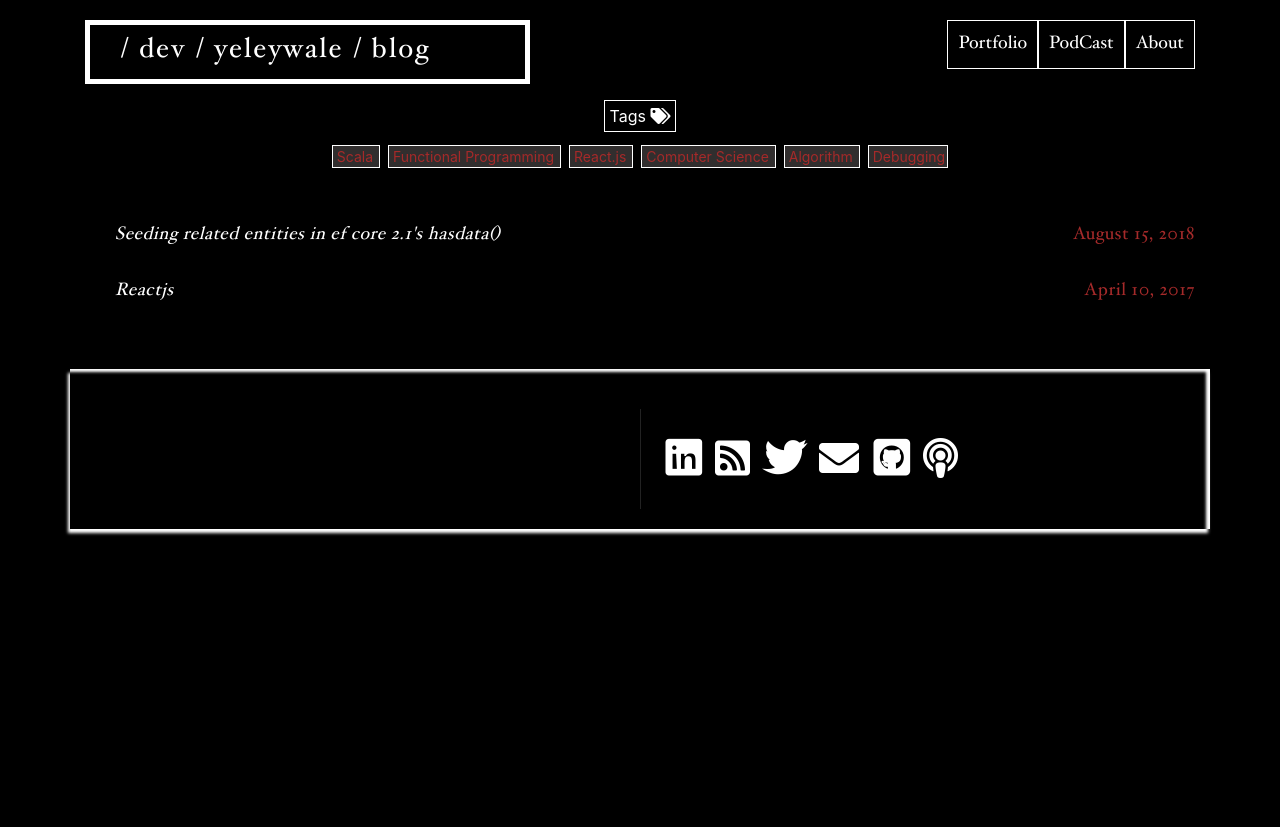
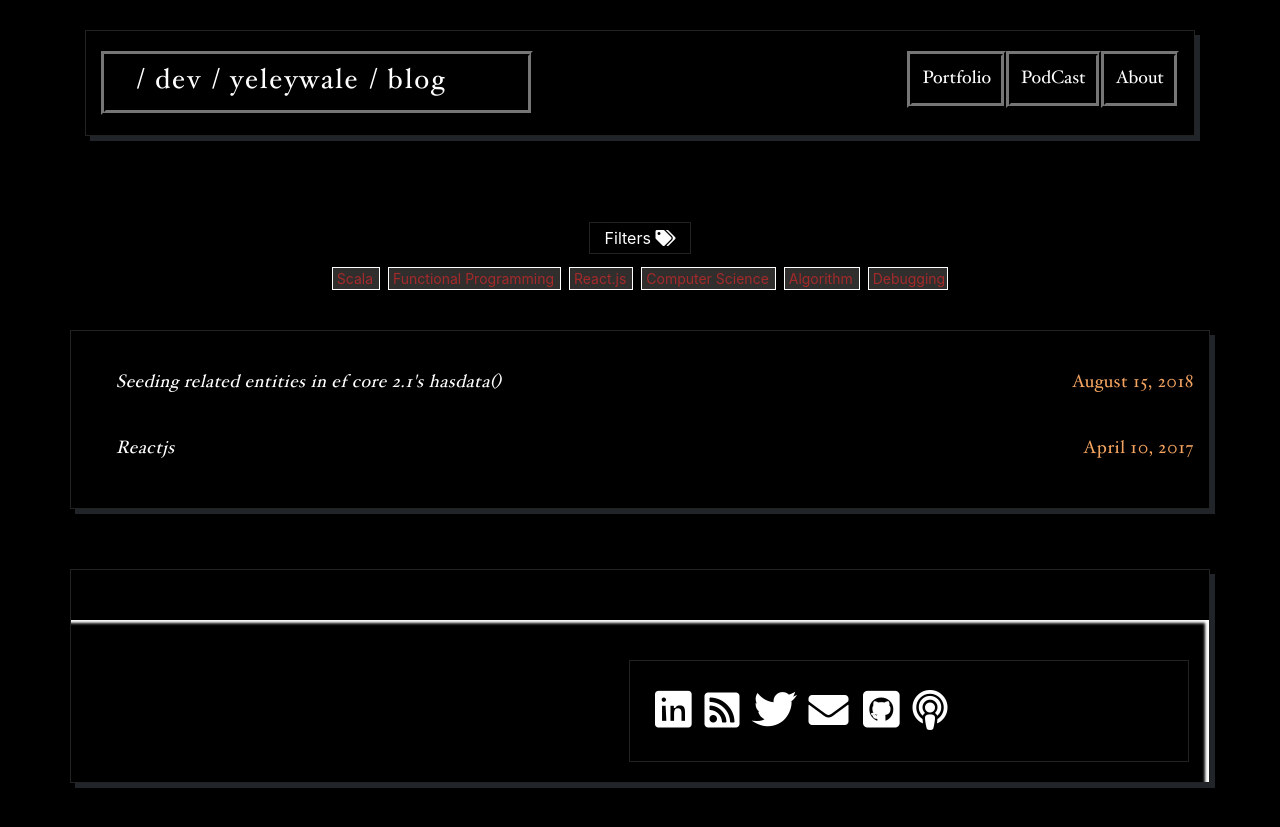
Before and after one commit to yeleywale/yeleywale.github.io, a Jekyll site: the page built from index.html, in a window 1280 px wide. Shown: the top 827 px of the page. Built offline with Jekyll 4.4.1, drawn with Linux system fonts in a browser that asks for light colours; nearby versions of some CDN libraries.

Commit message:
Enhance style

```diff
--- a/_layouts/default.html
+++ b/_layouts/default.html
@@ -26,7 +26,7 @@
 </head>
 
 <body>
-    <div class="wrapper-masthead">
+    <div class="wrapper-masthead container">
         <header class="masthead container">
             <!-- <a href="{{ site.baseurl }}/" class="site-avatar"><img src="{{ site.avatar }}" /></a> -->
 
@@ -46,7 +46,7 @@
         </header>
     </div>
     </div>
-      <div id="main" role="main" class="container">
+      <div id="main" role="main" class="container-fluid">
         {{ content }}
     </div>
 
--- a/index.html
+++ b/index.html
@@ -3,13 +3,13 @@ layout: default
 ---
 
 <div class="tags">
-  <div><span>Tags <i class="fas fa-tags"></i></span></div>
+  <div><span>Filters <i class="fas fa-tags"></i></span></div>
   {% for tag in site.data.tags %}
 	  <a href="/tags/{{ tag.name }}"> {{ tag.name }} </a>
   {% endfor %}
 
 </div>
-<div class="posts">
+<div class="posts container">
 
   <ul>
     {% for post in site.posts %}
--- a/style.scss
+++ b/style.scss
@@ -170,6 +170,10 @@ img {
 // .masthead
 //
 .masthead {
+    border: 1px ridge #222;
+    margin-top: 30px;
+    margin-bottom: 90px;
+    box-shadow: 5px 5px;
     padding: 20px 0;
     a {
         color: $darkerGray;
@@ -212,8 +216,8 @@ img {
         margin-bottom: 16px;
         span {
             color: white;
-            border: 1px solid white;
-            padding: 5px;
+            border: 1px ridge #222;
+            padding: 5px 15px 5px 15px;
         }
     }
     a {
@@ -242,7 +246,7 @@ img {
     font-size: 28px;
     letter-spacing: 1px;
     padding: 10px 10px 10px 30px;
-    border: 5px solid white;
+    border: 5px ridge #222;
     a {
         color: $white;
         letter-spacing: 2px;
@@ -283,7 +287,7 @@ nav {
 .navb a {
     float: right;
     padding: 10px;
-    border: 1px solid white;
+    border: 5px ridge #222;
     color: $white;
     font-family: $Hoefler;
     &:hover {
@@ -300,6 +304,9 @@ strong.blog-title {
 }
 
 .posts {
+    border: 1px ridge #222;
+    box-shadow: 5px 5px;
+    padding: 15px 30px 15px 30px;
     ul {
         a {
             text-decoration: none;
@@ -316,12 +323,13 @@ strong.blog-title {
                 // font-weight: bold;
                 font-size: 18px;
                 letter-spacing: 0.5px;
+                margin-top: 10px;
                 &:hover {
                     background: $darkerGray;
                     color: whitesmoke;
                     text-decoration: none;
                     text-indent: 20px;
-                    border: 1px solid brown;
+                    border: 1px dashed brown;
                 }
             }
             &:last-child {
@@ -331,7 +339,7 @@ strong.blog-title {
             }
             span.datelist {
                 text-align: right;
-                color: brown;
+                color: sandybrown;
             }
         }
     }
@@ -363,8 +371,11 @@ strong.blog-title {
 }
 
 .outer-footer {
-    box-shadow: -2px 4px 3px #fff;
     padding: 0 !important;
+    margin-bottom: 30px;
+    border: 1px ridge #222;
+    margin-top: 60px;
+    box-shadow: 5px 5px;
 }
 
 footer {
@@ -379,9 +390,10 @@ footer {
 }
 
 .footer-links {
-    border-left: 1px ridge $darkerGray;
+    border: 1px ridge #222;
     padding: 20px 0;
     text-align: left;
+    margin-right: 20px;
     a {
         font-weight: 900;
         font-size: 40px;
```
